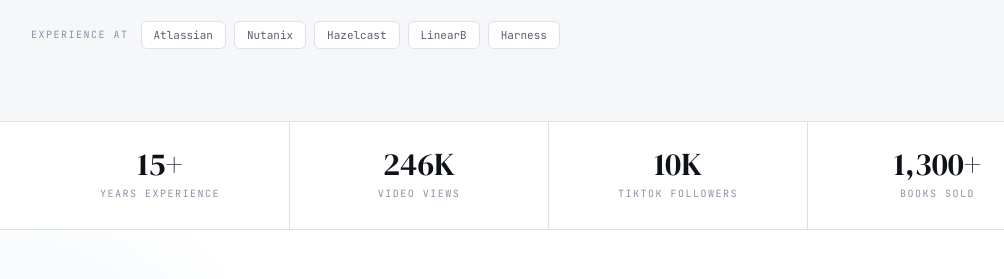
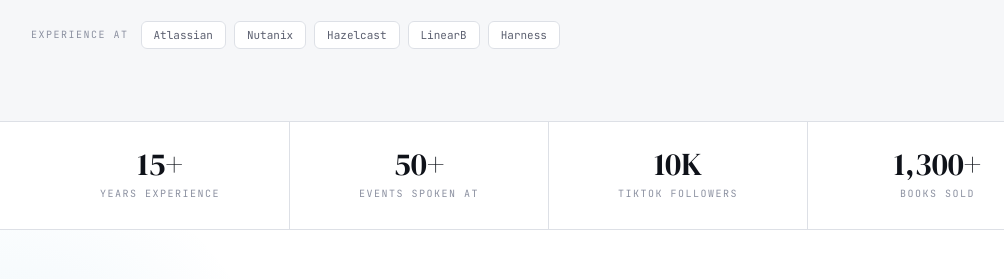
Before and after one commit to lkilpatrick/lkilpatrick_com, a Next.js app: page / in a window 1280 px wide. Shown: the part 880-1159 px from the top of the page, without its empty margins (91-1095 px from the left). Built offline with nearby package versions, Linux system fonts and the light colour scheme.

Commit message:
Replace 246K Video Views stat with 50+ Events Spoken At, linked to /video

```diff
--- a/app/data/portfolio.ts
+++ b/app/data/portfolio.ts
@@ -15,7 +15,7 @@ export const personalInfo = {
 
 export const stats = [
   { value: "15+", label: "Years Experience", link: null },
-  { value: "246K", label: "Video Views", link: null },
+  { value: "50+", label: "Events Spoken At", link: "/video" },
   { value: "10K", label: "TikTok Followers", link: "https://www.tiktok.com/@pitterpatterdiving" },
   { value: "1,300+", label: "Books Sold", link: null },
 ];
```
